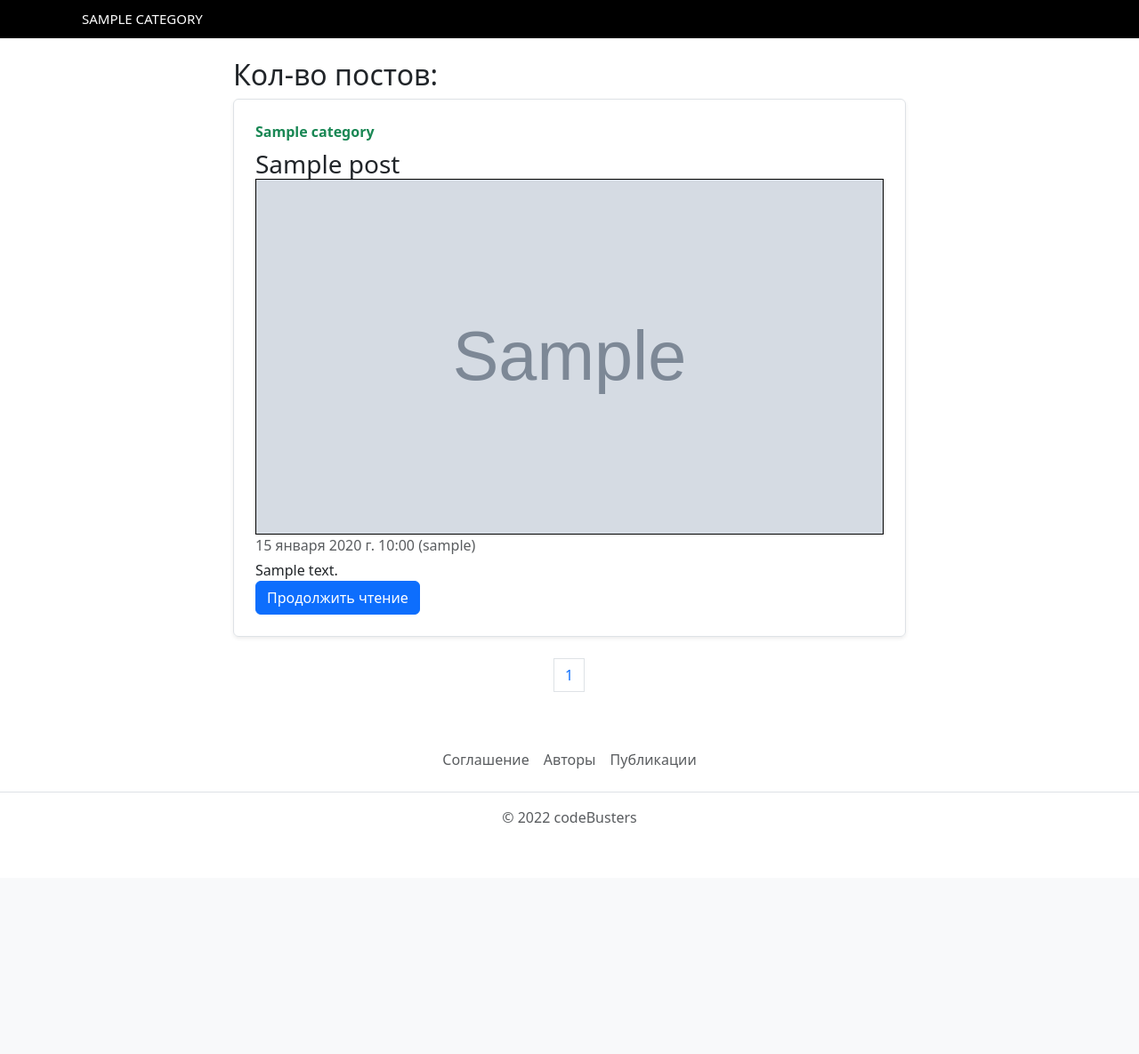
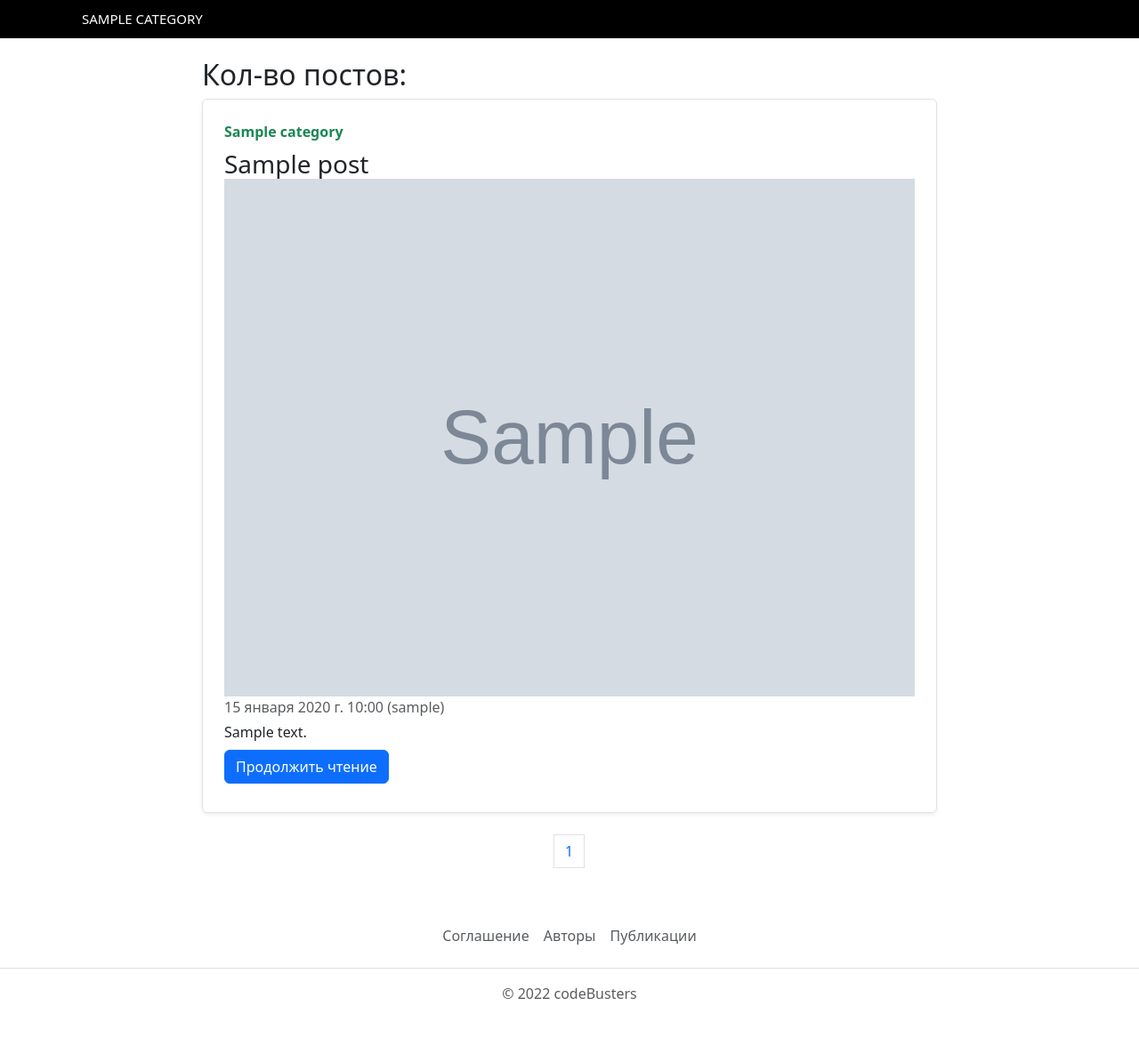
Before and after one commit to rublock/GeekBrains_Habr_project, a Django app: page / in a window 1280 px wide. Shown: the part 73-1258 px from the top of the page at 89% size. Before the commit the page ends 998 px from the top, so only its background shows below. Run offline with Django 4.2, Linux system fonts and the light colour scheme; tables that the repository leaves empty hold one stand-in row (values such as "Sample post"); grey boxes marked "Sample" are stand-in pictures; some libraries are stand-ins or nearby versions.

Commit message:
сделал удаление текста после отправки комментария, улучшил представление статьи

```diff
--- a/app/mainapp/templates/posts.html
+++ b/app/mainapp/templates/posts.html
@@ -10,18 +10,18 @@
                 <h3 class="mb-0">{{ post.title }}</h3>
                 {% comment %} <svg class="responsive" width="100%" height="400"></svg> {% endcomment %}
                 {% if post.image %}
-                    <img class="responsive" width="100%" height="400" src="{{ post.image.url }}" >
+                    <img class="responsive" width="100%" height="auto" src="{{ post.image.url }}" >
                 {% else %}
-                    <img class="responsive" width="100%" height="400" src="{% static 'img/post_no_image.jpg' %}" >
+                    <img class="responsive" width="100%" height="auto" src="{% static 'img/post_no_image.jpg' %}" >
                 {% endif %}
                 <div class="mb-1 text-muted">{{ post.updated_at }} ({{ post.user }})</div>
-                <p class="mb-auto">{{ post.description|safe|truncatechars:500 }}</p>
+                <p class="mb-2">{{ post.description|safe|truncatechars:500 }}</p>
                 <div class="btn-group">
                     <div class="col-8">
-                        <a href="{% url 'mainapp:detail' post.id %}" class="btn btn-primary me-3">Продолжить
+                        <a href="{% url 'mainapp:detail' post.id %}" class="btn btn-primary me-3 mb-2">Продолжить
                             чтение</a>
                         {% if user == post.user %}
-                        <a href="{% url 'mainapp:post-edit' post.id %}" class="btn btn-secondary">Редактировать</a>
+                        <a href="{% url 'mainapp:post-edit' post.id %}" class="btn btn-secondary mb-2">Редактировать</a>
                         {% endif %}
                     </div>
                 </div>
--- a/app/static/css/styles.css
+++ b/app/static/css/styles.css
@@ -1,13 +1,3 @@
-.responsive,
-.bi {
-  border: 1px solid black;
-}
-
-.responsive,
-.bi {
-  border: 1px solid black;
-}
-
 .regContainer {
   display: flex;
   align-items: center;
@@ -22,6 +12,7 @@
 
 .navCat {
   background: #000000;
+  margin-bottom: 12px;
 }
 
 .menuItems {
@@ -74,5 +65,5 @@
 
 .main {
   min-height: calc(100vh - 350px);
-  max-width: 780px;
+  max-width: 850px;
 }
--- a/app/static/js/app.js
+++ b/app/static/js/app.js
@@ -21,3 +21,11 @@ try {
 } catch (err) {
 
 }
+
+let form = document.getElementById("commentForm");
+let text = document.getElementById("id_text");
+
+document.addEventListener("DOMContentLoaded", (event) => {
+    event.preventDefault();
+    text.value = ''
+});
```
Also changed, not shown: app/mainapp/static/js/app.js (deleted, +0 -23 lines), app/mainapp/templates/comment.html (+11 -15 lines), app/mainapp/templates/detailed_article.html (+4 -5 lines), app/static/img/post_image/566yed-aryqzurt-5lxdgzrck4i.png (added), app/static/img/post_no_image.jpg.
